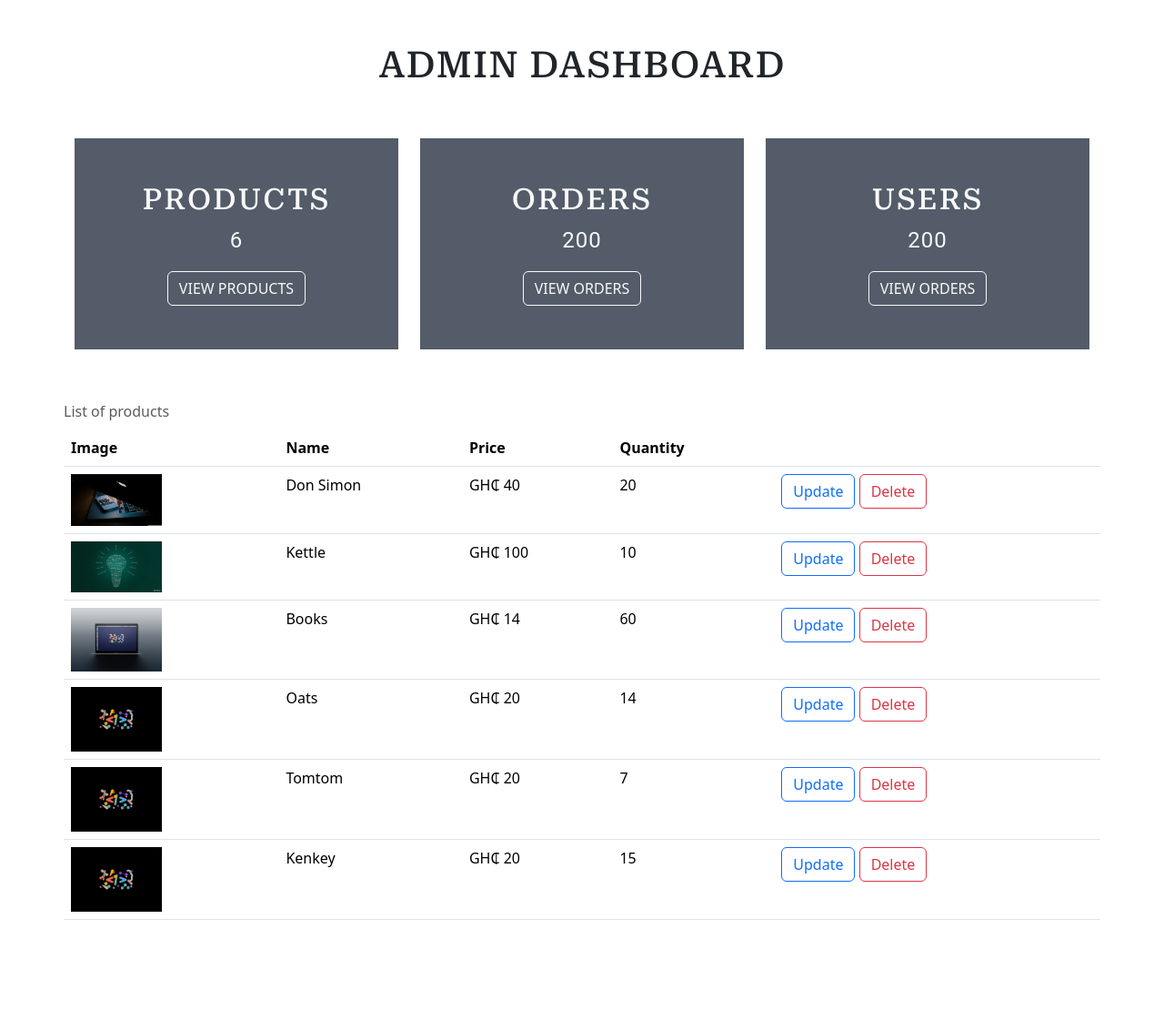
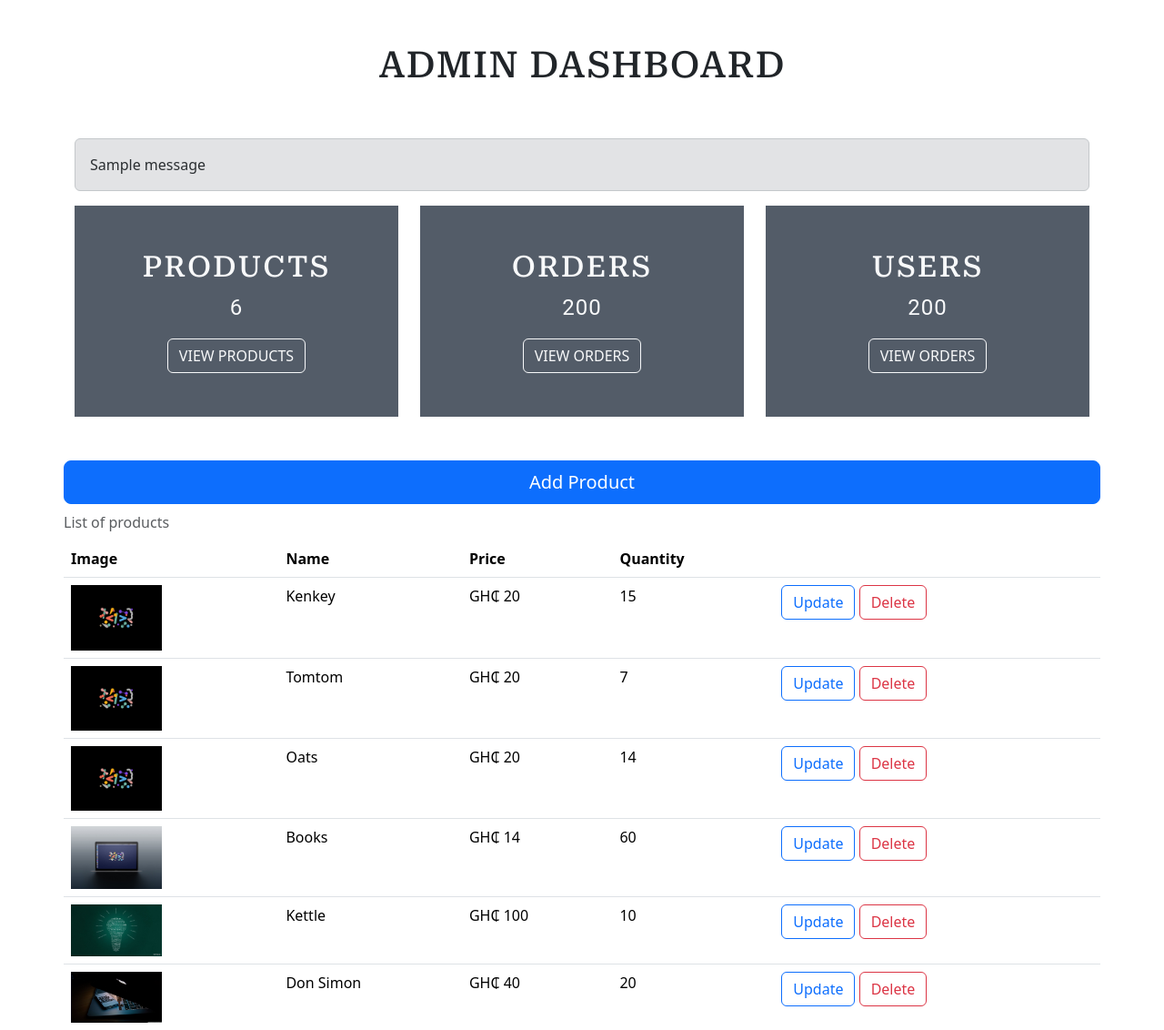
Before and after one commit to Ripeplantain/Stock_managment, a Django app: page /core/admin/ in a window 1280 px wide. Shown: the part 82-1214 px from the top of the page at 91% size. Before the commit the page ends 1093 px from the top, so only its background shows below. Run offline with Django 4.2, Linux system fonts and the light colour scheme; a user stored in the database is signed in; data comes from the database, SQL or seed files in the repository; both versions use the stored data as it was after the commit; one stand-in notice (Sample message) is shown; some web fonts are replaced.

Commit message:
can add products now

```diff
--- a/core/templates/core/admin.html
+++ b/core/templates/core/admin.html
@@ -10,6 +10,15 @@
     <div class="row text-center my-5">
         <h1 class="text-uppercase admin-text">Admin Dashboard</h1>
     </div>
+
+    {%if messages%}
+    {%for message in messages%}
+    <div class="alert alert-secondary" role="alert">
+        {{message}}
+      </div>
+    {%endfor%}
+    {%endif%}
+
     <div class="row">
         <div class="col">
             <div class="dashboard text-center py-5 text-light">
@@ -34,6 +43,7 @@
         </div>
     </div>
     <div class="row my-5">
+        <a href="{%url 'create-product'%}" class="btn btn-lg btn-primary">Add Product</a>
         <table class="table caption-top">
             <caption>List of products</caption>
             <thead>
--- a/core/urls.py
+++ b/core/urls.py
@@ -6,4 +6,5 @@ urlpatterns = [
     path('dashboard/', views.dashboard, name='dashboard'),
     path('admin/', views.admin_view, name='admin'),
     path('delete/<int:id>/', views.delete_product, name='delete'),
+    path('create-product/', views.create_product, name='create-product'),
 ]
--- a/core/views.py
+++ b/core/views.py
@@ -1,8 +1,12 @@
 from django.shortcuts import render,redirect
 from django.contrib.auth.decorators import login_required, user_passes_test
+from django.contrib import messages
+
+from django.http import HttpResponse
 
 # Create your views here.
 from .models import Product
+from .forms import ProductForm
 
 @login_required(login_url='login')
 def dashboard(request):
@@ -21,7 +25,6 @@ def dashboard(request):
     }
     return render(request, 'core/dashboard.html',context)
 
-@login_required(login_url='login')
 @user_passes_test(lambda u: u.is_superuser)
 def admin_view(request):
     """
@@ -32,9 +35,9 @@ def admin_view(request):
 
     if request.method == 'POST':
         search = request.POST['search']
-        products = Product.objects.filter(name__icontains=search)
+        products = Product.objects.filter(name__icontains=search).order_by('-created_at')
     else:
-        products = Product.objects.all()
+        products = Product.objects.all().order_by('-created_at')
 
     context = {
         'products': products,
@@ -44,7 +47,6 @@ def admin_view(request):
     return render(request, 'core/admin.html',context)
 
 
-@login_required(login_url='login')
 @user_passes_test(lambda u: u.is_superuser)
 def delete_product(request, id):
     """
@@ -52,4 +54,22 @@ def delete_product(request, id):
     """
     product = Product.objects.get(id=id)
     product.delete()
+    messages.success(request, 'Product deleted successfully')
     return redirect('admin')
+
+
+@user_passes_test(lambda u: u.is_superuser)
+def create_product(request):
+    """
+    This view will create a product in the database
+    """
+    form = ProductForm()
+
+    if request.method == 'POST':
+        form = ProductForm(request.POST,request.FILES)
+        if form.is_valid():
+            form.save()
+            messages.success(request, 'Product created successfully')
+            return redirect('admin')
+    else:
+        return render(request, 'core/create_product.html', {'form': form})
--- a/templates/base.html
+++ b/templates/base.html
@@ -7,7 +7,7 @@
     <meta charset="utf-8">
     <meta name="viewport" content="width=device-width, initial-scale=1">
     <title>
-        Stock Managment{% block title %}{% endblock %}
+        Stock Managment|{% block title %}{% endblock %}
     </title>
     <link href="https://cdn.jsdelivr.net/npm/bootstrap@5.3.0-alpha1/dist/css/bootstrap.min.css" rel="stylesheet"
         integrity="sha384-GLhlTQ8iRABdZLl6O3oVMWSktQOp6b7In1Zl3/Jr59b6EGGoI1aFkw7cmDA6j6gD" crossorigin="anonymous">
```
Also changed, not shown: core/forms.py (added, +13 -0 lines), core/templates/core/create_product.html (added, +33 -0 lines), db.sqlite3, media/pictures/1338362_6EUZHeS.png (added), media/pictures/1338362_Nj8qSrr.png (added), media/pictures/1338362_Tt1E9a6.png (added), media/pictures/1338362_r1l6VJV.png (added).
